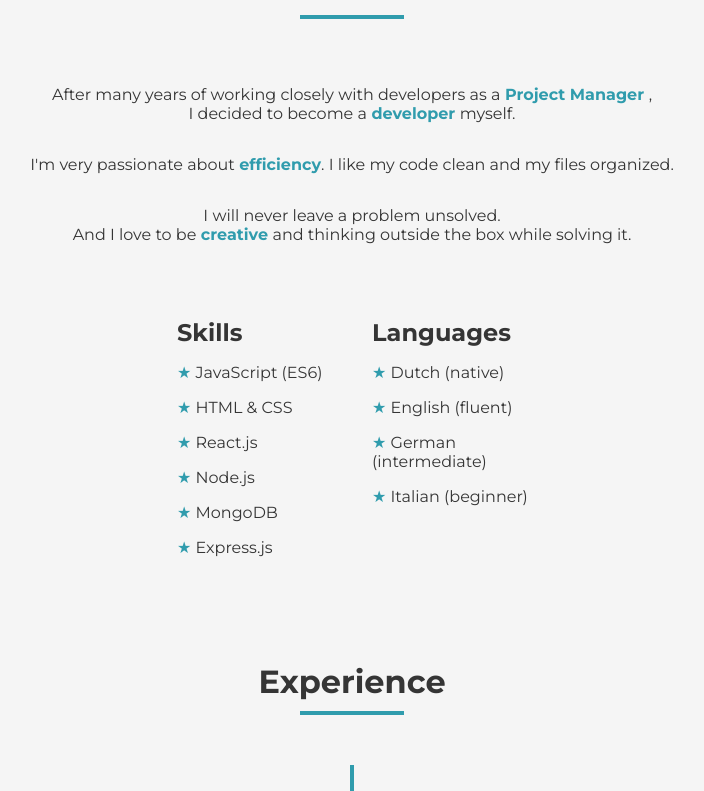
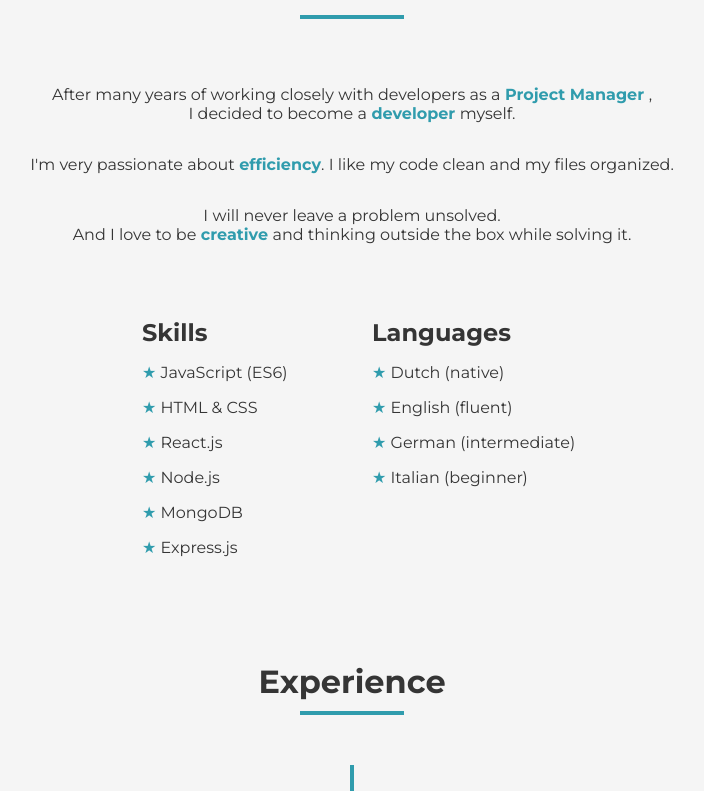
Before and after one commit to zenabos/about-me, a React (Create React App) app: page / in a window 1280 px wide. Shown: the part 915-1706 px from the top of the page, without its empty margins (288-992 px from the left). Built offline with nearby package versions, Linux system fonts and the light colour scheme.

Commit message:
small change in layout

```diff
--- a/src/App.css
+++ b/src/App.css
@@ -20,7 +20,7 @@
 }
 
 .socialIcon {
-  margin: 20px 20px
+  margin: 20px 20px;
 }
 
 .vertical-timeline-element-content {
@@ -49,7 +49,6 @@ h2 {
   padding-top: 50px;
   color: #309cad;
   font-size: large;
-
 }
 
 #arrow {
@@ -106,7 +105,7 @@ h4 {
 ul {
   padding-left: 0;
   margin: 0;
-  width: 175px;
+  width: 210px;
 }
 
 li {
@@ -138,7 +137,6 @@ span {
   flex-direction: row;
 }
 
-
 .projectcard {
   width: 350px;
   height: 400px;
```
